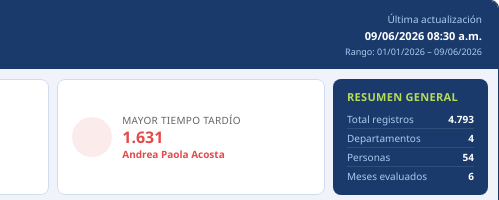
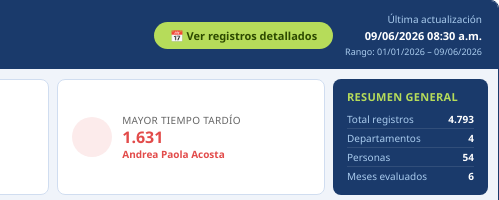
Before and after one commit to JuanLeotec/Sistema-de-control-de-asistencia-Leotecnicas, a plain HTML site: page index.html in a window 1280 px wide. Shown: the top 200 px of the page, 781-1280 px from the left. Drawn offline with nearby package versions, Linux system fonts and the light colour scheme.

Commit message:
Update index.html

```diff
--- a/index.html
+++ b/index.html
@@ -104,6 +104,7 @@ body{background:transparent;color:var(--texto);font-size:12px}
     <h1>REPORTE DE TIEMPO TARDÍO</h1>
     <p>Análisis de retardos y puntualidad del personal</p>
   </div>
+  <a href="detalle.html" style="margin-left:auto;background:#b6dc5a;color:#2d4a00;border-radius:20px;padding:6px 16px;font-size:11px;font-weight:700;cursor:pointer;text-decoration:none;display:flex;align-items:center;gap:5px">📅 Ver registros detallados</a>
   <div class="hdr-fecha">
     <i class="ti ti-calendar" aria-hidden="true" style="font-size:13px"></i> Última actualización<br>
     <strong id="fechaHoy"></strong><br>
```
